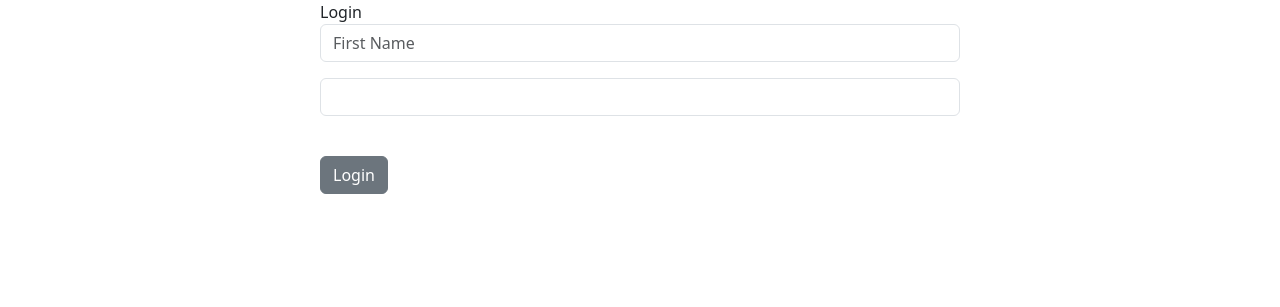
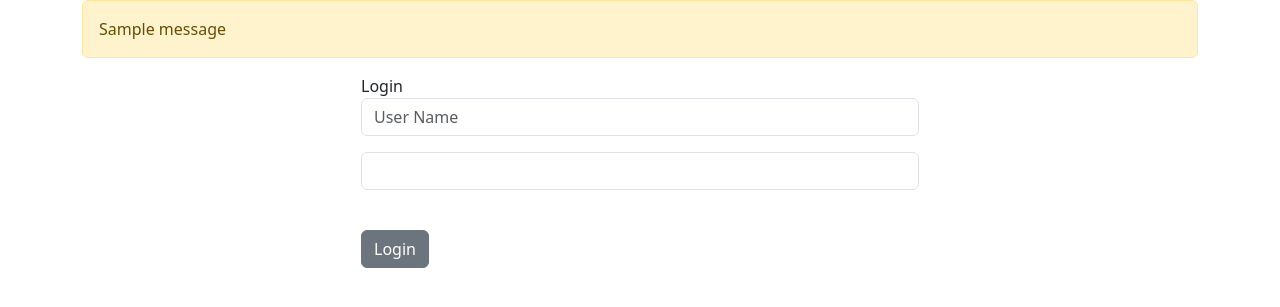
Before and after one commit to printdaniel/crmtest, a Django app: page / in a window 1280 px wide. Shown: the part 56-363 px from the top of the page. Run offline with Django 4.2, Linux system fonts and the light colour scheme; one stand-in notice (Sample message) is shown.

Commit message:
login, listo

```diff
--- a/website/templates/home/base.html
+++ b/website/templates/home/base.html
@@ -7,12 +7,25 @@
     <link href="https://cdn.jsdelivr.net/npm/bootstrap@5.3.1/dist/css/bootstrap.min.css" rel="stylesheet" integrity="sha384-4bw+/aepP/YC94hEpVNVgiZdgIC5+VKNBQNGCHeKRQN+PtmoHDEXuppvnDJzQIu9" crossorigin="anonymous">
   </head>
   <body>
+
   {% include 'home/navbar.html' %}
+
+  <div class="container">
+
+      {% if messages %}
+
+      {% for message in messages %}
+        <div class="alert alert-warning" role="alert">
+            {{ message }}
+        </div>
+      {% endfor %}
+
+     {% endif %}
 
       {% block content %}
 
       {% endblock %}
-
+  </div>
     <script src="https://cdn.jsdelivr.net/npm/bootstrap@5.3.1/dist/js/bootstrap.bundle.min.js" integrity="sha384-HwwvtgBNo3bZJJLYd8oVXjrBZt8cqVSpeBNS5n7C8IVInixGAoxmnlMuBnhbgrkm" crossorigin="anonymous"></script>
   </body>
 </html>
--- a/website/templates/home/home.html
+++ b/website/templates/home/home.html
@@ -15,7 +15,7 @@
     {% csrf_token %}
 
 <div class="mb-3">
-    <input type="text" class="form-control" name="first_name", placeholder="First Name">
+    <input type="text" class="form-control" name="username", placeholder="User Name">
   </div>
 
   <div class="mb-3">
--- a/website/urls.py
+++ b/website/urls.py
@@ -2,7 +2,7 @@ from django.urls import path
 from . import views
 
 urlpatterns = [
+    #path("", views.home, name = 'home'),
     path("", views.home, name = 'home'),
-    path("login/", views.login_user, name = 'login'),
     path("logout/", views.logout_user, name = 'login'),
 ]
--- a/website/views.py
+++ b/website/views.py
@@ -1,15 +1,26 @@
-from django.shortcuts import render
+from django.shortcuts import render, redirect
 from django.contrib.auth import authenticate, login, logout
 from django.contrib import messages
 
+def home(request):
+    # Check to see if logging in
+    if request.method == 'POST':
+        username = request.POST['username']
+        password = request.POST['password']
 
+        # Authenticate
+        user = authenticate(request, username=username, password=password)
+        if user is not None:
+            login(request, user)
+            messages.success(request, "You Have Been Logged In!")
+            return redirect('home')
 
+        else:
+            messages.success(request, "There was An Error Log In, please try again")
+            return redirect('home')
 
-def home(request):
-    return render(request, 'home/home.html', {})
-
-def login_user(request):
-    pass
+    else:
+        return render(request, 'home/home.html', {})
 
 
 def logout_user(request):
```
Also changed, not shown: db.sqlite3.
